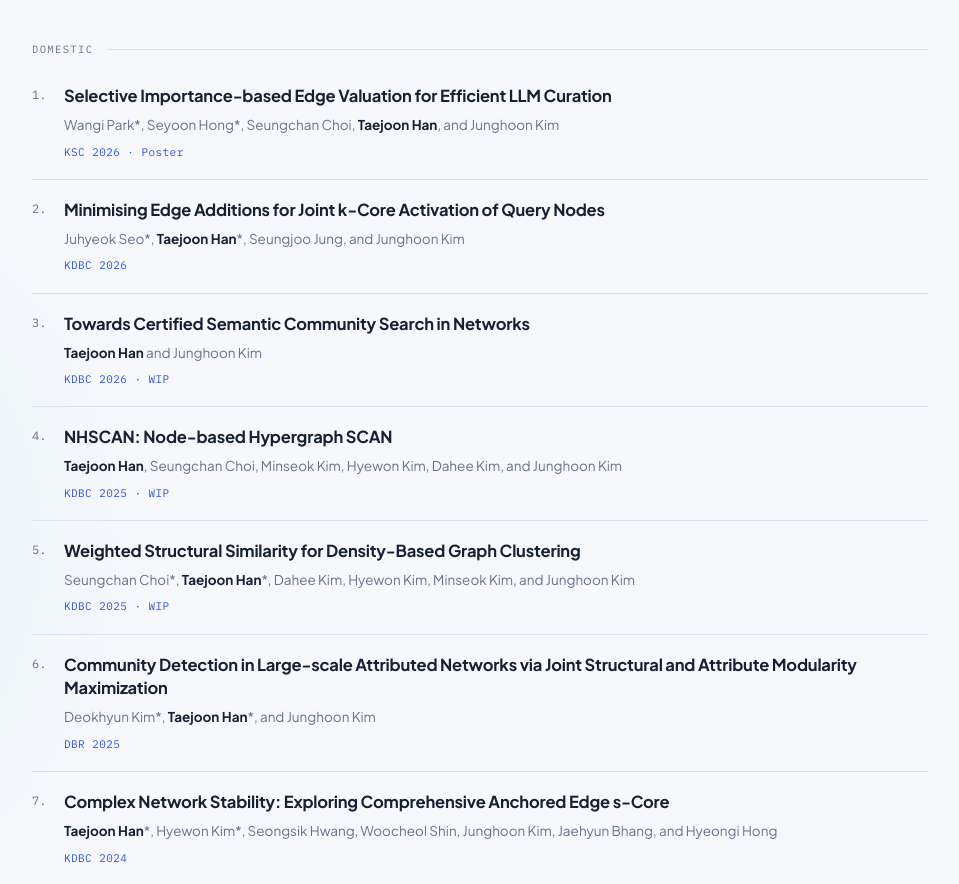
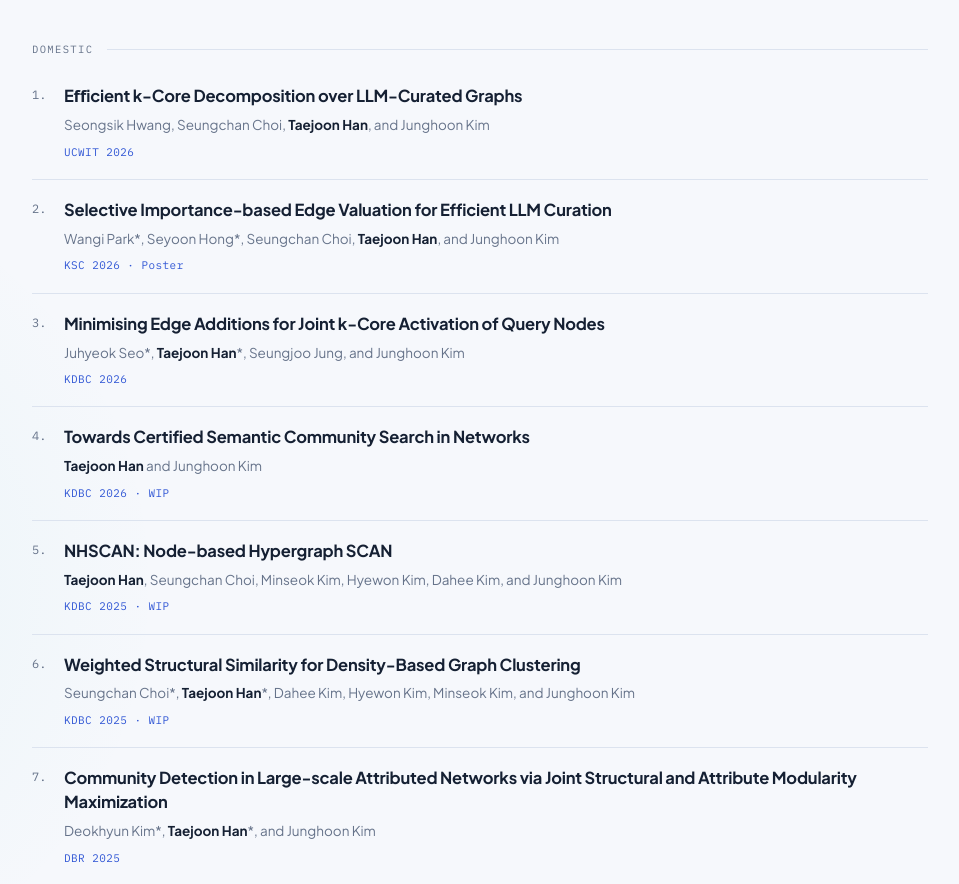
Before and after one commit to tjhantj/tjhantj.github.io, a plain HTML site: page index.html in a window 1280 px wide. Shown: the part 1886-2770 px from the top of the page, without its empty margins (298-1257 px from the left). Drawn offline with Linux system fonts and the light colour scheme.

Commit message:
Update index.html

```diff
--- a/index.html
+++ b/index.html
@@ -307,6 +307,11 @@ footer{border-top:1px solid var(--line);padding:32px 0 50px;color:var(--muted);f
         <p class="group-label">Domestic</p>
         <div class="pub-grid">
           <article class="pub-card">
+            <h3 class="ptitle">Eﬀicient k-Core Decomposition over LLM-Curated Graphs</h3>
+            <p class="authors">Seongsik Hwang, Seungchan Choi, <b>Taejoon Han</b>, and Junghoon Kim</p>
+            <p class="pub-meta"><span class="venue">UCWIT 2026</span></p>
+          </article>
+          <article class="pub-card">
             <h3 class="ptitle">Selective Importance-based Edge Valuation for Efficient LLM Curation</h3>
             <p class="authors">Wangi Park*, Seyoon Hong*, Seungchan Choi, <b>Taejoon Han</b>, and Junghoon Kim</p>
             <p class="pub-meta"><span class="venue">KSC 2026 · Poster</span></p>
```
